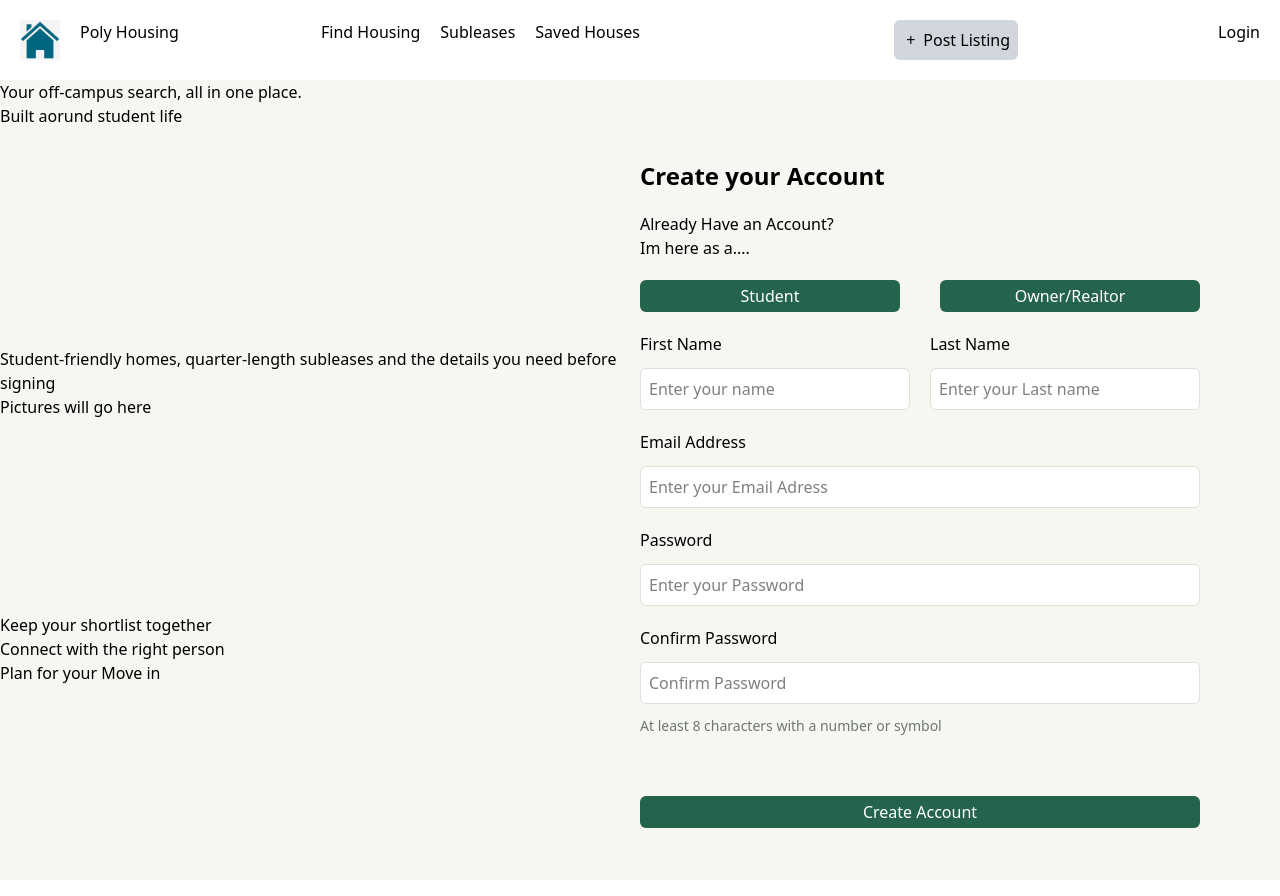
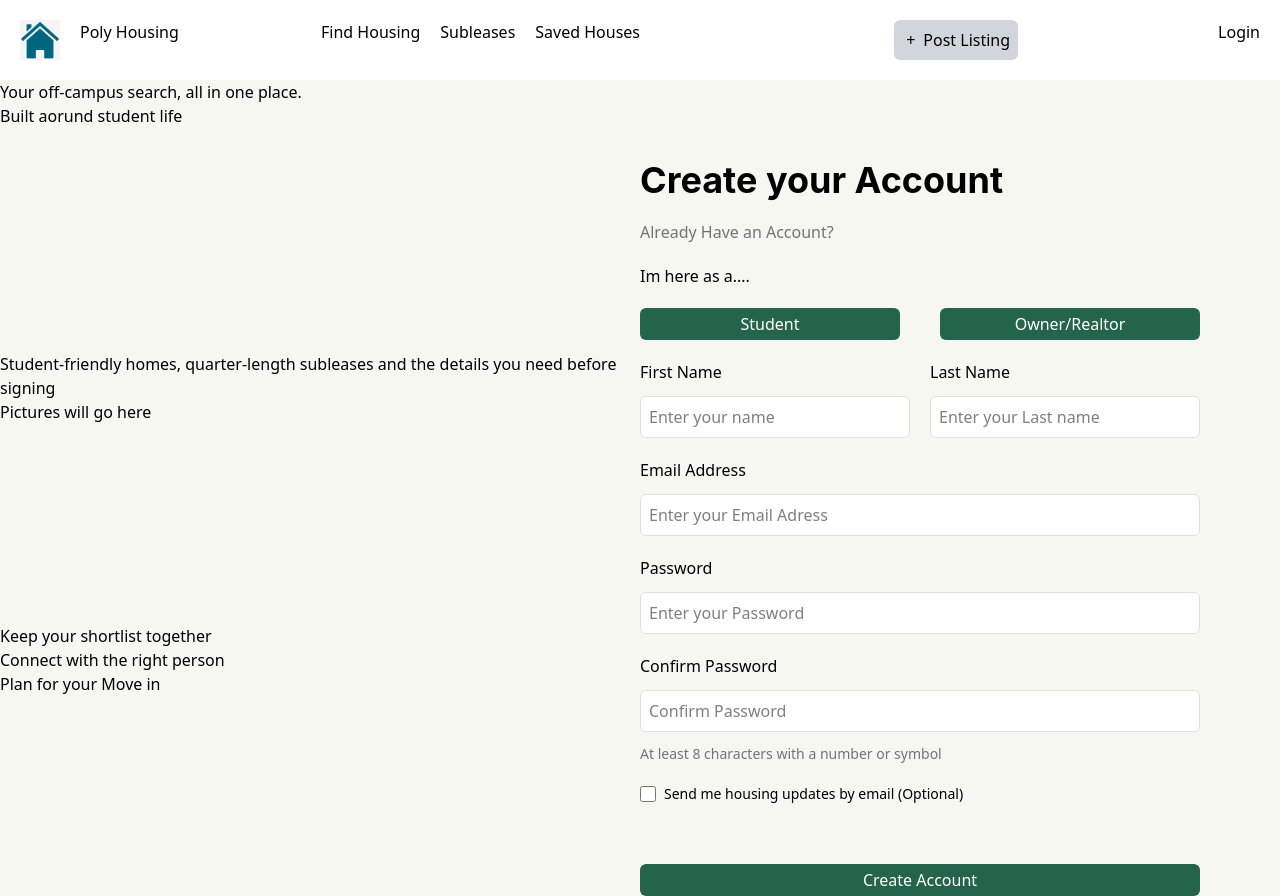
Before and after one commit to AgustinDimayuga/poly-housing, a Next.js app: page / in a window 1280 px wide. Built offline with nearby package versions, Linux system fonts and the light colour scheme.

Commit message:
finished-right-side-signup

```diff
--- a/app/globals.css
+++ b/app/globals.css
@@ -9,7 +9,9 @@
   --color-poly-green-light :#F7F7F2;
   --color-poly-green-dark:  #24634C;
   --color-border-inputs: #DDE3DB;
-  --color-under-input: #6D7770
+  --color-under-input: #6D7770;
+  --color-button-click: #023020;
+  --font-inter: "Inter", sans-serif;
 }
 
 /* @media (prefers-color-scheme: dark) {
--- a/app/page.tsx
+++ b/app/page.tsx
@@ -6,7 +6,7 @@ export default function Home() {
       {/* Right Side of the Page */}
       <div className="grid grid-rows-3">
         <div>
-          <h1> Your off-campus search, all in one place.</h1>
+          <h1 className=""> Your off-campus search, all in one place.</h1>
            <p> Built aorund student life</p>
         </div>
 
@@ -38,14 +38,17 @@ export default function Home() {
 
       <div className="flex flex-col mr-20 mt-20 gap-5">
         <div>
-          <h1 className="text-2xl font-bold"> Create your Account  </h1>
-          <p className="mt-5"> Already Have an Account? </p>
-          <p> Im here as a....</p>
+          <h1 className="text-4xl font-inter font-bold "> Create your Account  </h1>
+          <p className="mt-5 text-under-input hover:underline"> Already Have an Account? </p>
+
         </div>
 
+        <div>
+          <p > Im here as a....</p>
+        </div>
         <div className=" flex flex-row justify-evenly gap-10 ">
-          <button type="button" aria-label="Student" className=" rounded-md p-1 w-full bg-poly-green-dark text-white"> Student </button>
-          <button type="button" aria-label="Owner/Realtor" className=" rounded-md p-1 w-full bg-poly-green-dark text-white"> Owner/Realtor </button>
+          <button type="button" aria-label="Student" className=" rounded-md p-1 w-full bg-poly-green-dark text-white active:bg-button-click"> Student </button>
+          <button type="button" aria-label="Owner/Realtor" className=" rounded-md p-1 w-full bg-poly-green-dark text-white active:bg-button-click"> Owner/Realtor </button>
         </div>
 
         <div className=" flex flex-row  gap-5 ">
@@ -62,12 +65,12 @@ export default function Home() {
         </div>
         <div className=" flex flex-col justify-start gap-3">
           <label htmlFor="Email_Address">Email Address</label>
-            <input type="text" placeholder="Enter your Email Adress" className="border rounded-md p-2 bg-white  border-border-inputs"/>
+            <input type="email" placeholder="Enter your Email Adress" className="border rounded-md p-2 bg-white  border-border-inputs"/>
 
         </div>
         <div className=" flex flex-col justify-start gap-3">
           <label htmlFor="Password">Password</label>
-            <input type="password" placeholder="Enter your Password" className="border rounded-md p-2 bg-white  border-border-inputs"/>
+          <input type="password" placeholder="Enter your Password" className="border rounded-md p-2 bg-white  border-border-inputs"/>
 
         </div>
         <div className=" flex flex-col justify-start gap-3 ">
@@ -75,10 +78,19 @@ export default function Home() {
             <input type="password" placeholder="Confirm Password" className="border rounded-md p-2 bg-white  border-border-inputs"/>
           <p className="text-under-input text-sm">At least 8 characters with a number or symbol</p>
         </div>
+       <div className="flex flex-row items-center gap-2">
+        <input
+          type="checkbox"
+          className="h-4 w-4 accent-green-800"
+        />
+        <span className="text-sm">
+          Send me housing updates by email (Optional)
+        </span>
+      </div>
+        <div className="flex flex-row justify-center mt-10">
+            <button type="button" aria-label="Create Account" className=" rounded-md p-1 w-full  bg-poly-green-dark text-white active:bg-button-click"> Create Account</button>
+        </div>
 
-        <div className="flex flex-row justify-center mt-10">
-            <button type="button" aria-label="Create Account" className=" rounded-md p-1 w-full  bg-poly-green-dark text-white"> Create Account</button>
-        </div>
 
       </div>
 
```
